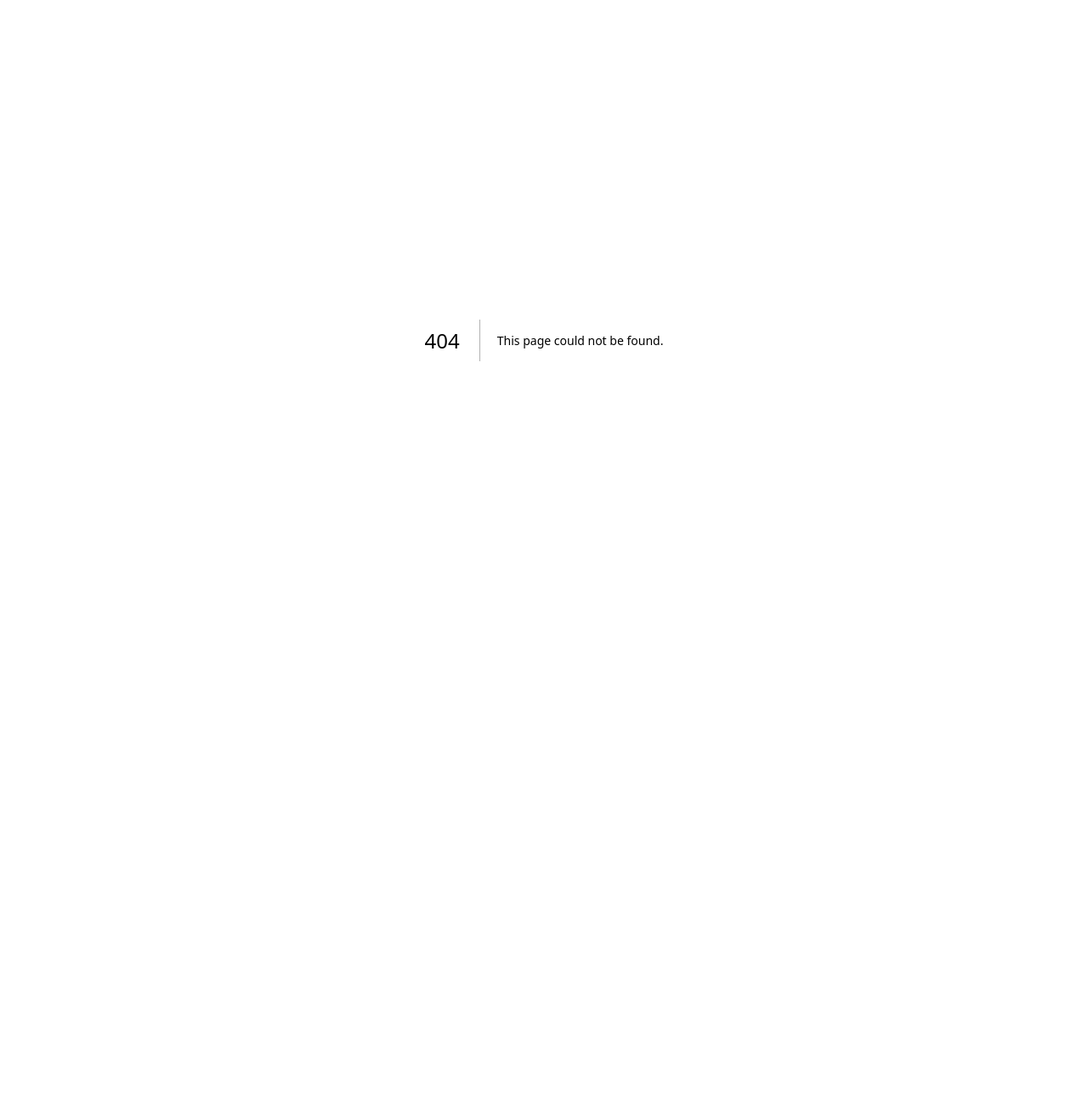
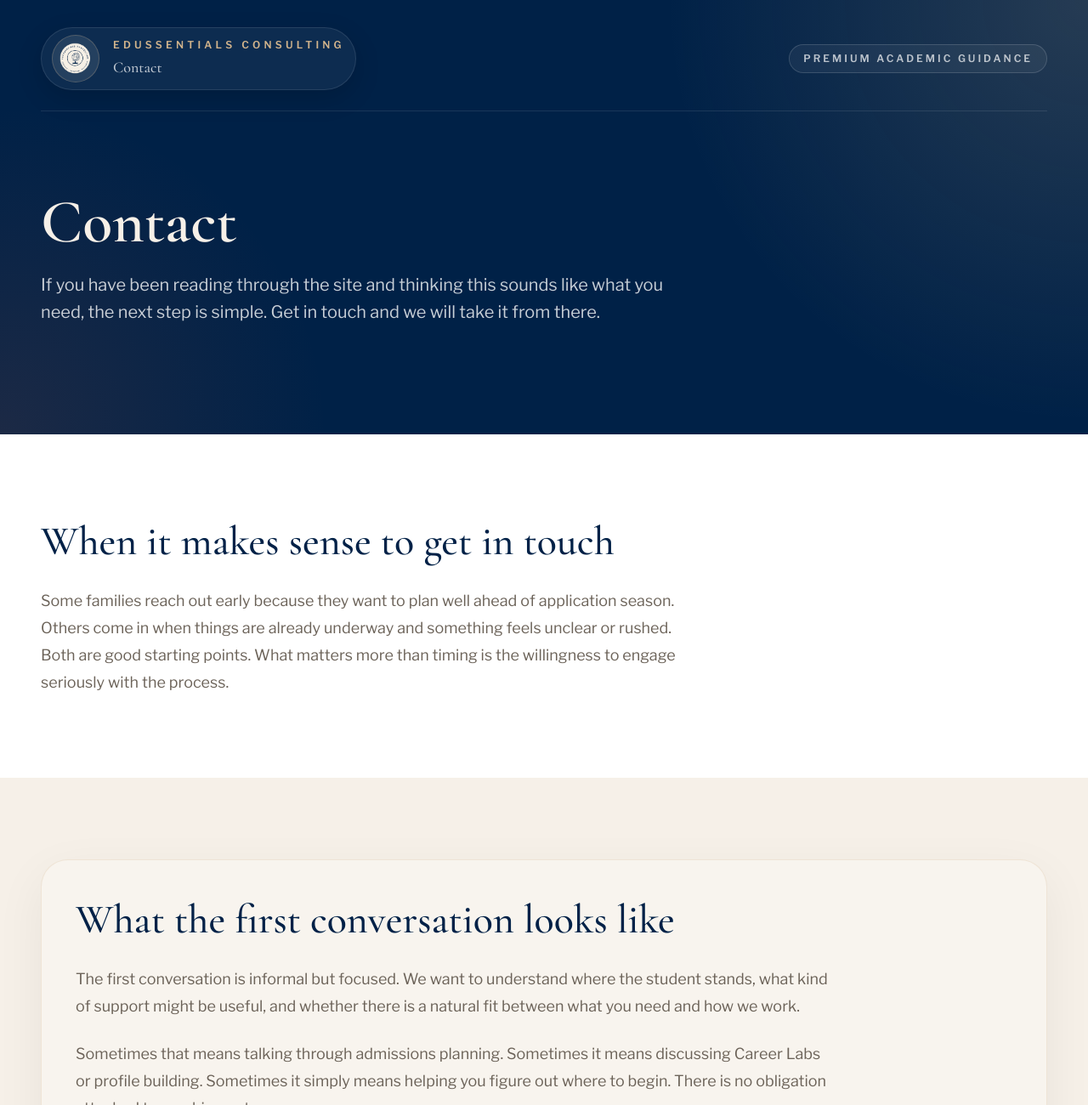
Before and after one commit to edussentialsconsulting/edussentials-site, a Next.js app: page /contact in a window 1280 px wide. Before the commit this address had no page. Shown: the top 1300 px of the page at 85% size. Before the commit the page ends 800 px from the top, so only its background shows below. Built offline with nearby package versions, Linux system fonts and the light colour scheme.

Commit message:
Implemented contact page

```diff
--- /dev/null
+++ b/app/contact/page.tsx
@@ -0,0 +1,167 @@
+import Image from "next/image";
+import { Cormorant_Garamond, Libre_Franklin } from "next/font/google";
+
+const displayFont = Cormorant_Garamond({
+  subsets: ["latin"],
+  weight: ["500", "600"],
+  style: ["normal", "italic"],
+});
+
+const bodyFont = Libre_Franklin({
+  subsets: ["latin"],
+  weight: ["400", "600"],
+});
+
+const lightLogoPath = "/Edulogo-Light.png";
+
+export default function ContactPage() {
+  return (
+    <main className={`${bodyFont.className} min-h-screen bg-[#f6f0e8] text-[#2A2420]`}>
+      {/* Hero Section */}
+      <section className="relative overflow-hidden bg-[#002147] text-[#f6f0e8]">
+        <div className="absolute inset-0 bg-[radial-gradient(circle_at_top_right,_rgba(210,180,140,0.18),_transparent_36%),radial-gradient(circle_at_bottom_left,_rgba(198,93,58,0.14),_transparent_28%)]" />
+        <div className="relative mx-auto w-full max-w-7xl px-6 py-8 sm:px-10 lg:px-12">
+          <div className="flex items-center justify-between gap-4 border-b border-white/10 pb-6">
+            <div className="flex items-center gap-4 rounded-full border border-white/10 bg-white/5 px-3 py-2 shadow-[0_10px_30px_rgba(0,0,0,0.15)]">
+              <div className="flex h-14 w-14 items-center justify-center rounded-full border border-[#d2b48c]/25 bg-[#f6f0e8]/10 p-2">
+                <Image
+                  src={lightLogoPath}
+                  alt="Edussentials Consulting logo"
+                  width={500}
+                  height={500}
+                  unoptimized
+                  className="h-full w-full object-contain"
+                />
+              </div>
+              <div>
+                <p className="text-xs font-semibold uppercase tracking-[0.35em] text-[#d2b48c]">
+                  Edussentials Consulting
+                </p>
+                <p className={`${displayFont.className} mt-1 text-lg font-medium italic text-white/75`}>
+                  Contact
+                </p>
+              </div>
+            </div>
+            <div className="hidden rounded-full border border-white/15 bg-white/5 px-4 py-2 text-xs font-semibold uppercase tracking-[0.25em] text-white/70 lg:block">
+              Premium Academic Guidance
+            </div>
+          </div>
+
+          <div className="py-16 lg:py-24">
+            <div className="max-w-4xl">
+              <h1
+                className={`${displayFont.className} max-w-4xl text-5xl font-semibold leading-[0.95] text-[#f6f0e8] sm:text-6xl lg:text-7xl`}
+              >
+                Contact
+              </h1>
+              <p className="mt-6 max-w-3xl text-lg leading-8 text-white/78 sm:text-xl">
+                If you have been reading through the site and thinking this sounds like what you need, the next step is simple. Get in touch and we will take it from there.
+              </p>
+            </div>
+          </div>
+        </div>
+      </section>
+
+      {/* When it makes sense to get in touch */}
+      <section className="bg-white">
+        <div className="mx-auto w-full max-w-7xl px-6 py-16 sm:px-10 lg:px-12 lg:py-24">
+          <div className="max-w-3xl">
+            <h2
+              className={`${displayFont.className} text-4xl font-medium leading-tight text-[#002147] sm:text-5xl`}
+            >
+              When it makes sense to get in touch
+            </h2>
+            <div className="mt-6 space-y-6 text-lg leading-8 text-[#6B6258]">
+              <p>
+                Some families reach out early because they want to plan well ahead of application season. Others come in when things are already underway and something feels unclear or rushed. Both are good starting points. What matters more than timing is the willingness to engage seriously with the process.
+              </p>
+            </div>
+          </div>
+        </div>
+      </section>
+
+      {/* What the first conversation looks like */}
+      <section className="border-b border-[#002147]/10 bg-[#f6f0e8]">
+        <div className="mx-auto w-full max-w-7xl px-6 py-16 sm:px-10 lg:px-12 lg:py-24">
+          <div className="rounded-[2rem] border border-[#d2b48c]/25 bg-[#f8f4ee] p-8 shadow-[0_18px_60px_rgba(42,36,32,0.06)] sm:p-10">
+            <div className="max-w-4xl">
+              <h2
+                className={`${displayFont.className} text-4xl font-medium leading-tight text-[#002147] sm:text-5xl`}
+              >
+                What the first conversation looks like
+              </h2>
+              <div className="mt-6 space-y-6 text-lg leading-8 text-[#6B6258]">
+                <p>
+                  The first conversation is informal but focused. We want to understand where the student stands, what kind of support might be useful, and whether there is a natural fit between what you need and how we work.
+                </p>
+                <p>
+                  Sometimes that means talking through admissions planning. Sometimes it means discussing Career Labs or profile building. Sometimes it simply means helping you figure out where to begin. There is no obligation attached to reaching out.
+                </p>
+              </div>
+            </div>
+          </div>
+        </div>
+      </section>
+
+      {/* Closing note and contact details */}
+      <section className="bg-white">
+        <div className="mx-auto w-full max-w-7xl px-6 py-16 sm:px-10 lg:px-12 lg:py-24">
+          <div className="max-w-3xl">
+            <p className="text-lg leading-8 text-[#6B6258]">
+              You can use the enquiry form below, or write to us directly. We typically respond within one working day.
+            </p>
+
+            <div className="mt-10 flex flex-col gap-6 sm:flex-row sm:gap-12">
+              <div>
+                <p className="text-xs font-semibold uppercase tracking-[0.35em] text-[#C65D3A]">
+                  Email
+                </p>
+                <a
+                  href="mailto:founder@edussentialsconsulting.com"
+                  className="mt-2 text-lg text-[#002147] hover:text-[#C65D3A] transition-colors"
+                >
+                  founder@edussentialsconsulting.com
+                </a>
+              </div>
+              <div>
+                <p className="text-xs font-semibold uppercase tracking-[0.35em] text-[#C65D3A]">
+                  Phone
+                </p>
+                <a
+                  href="tel:+917990082246"
+                  className="mt-2 text-lg text-[#002147] hover:text-[#C65D3A] transition-colors"
+                >
+                  +91 7990082246
+                </a>
+              </div>
+            </div>
+          </div>
+        </div>
+      </section>
+
+      {/* Primary CTA Section */}
+      <section className="bg-[#002147] text-[#f6f0e8]">
+        <div className="mx-auto w-full max-w-7xl px-6 py-16 sm:px-10 lg:px-12 lg:py-24">
+          <div className="rounded-[2rem] border border-white/10 bg-white/6 p-8 sm:p-10">
+            <div className="max-w-4xl">
+              <h2
+                className={`${displayFont.className} text-4xl font-medium leading-tight sm:text-5xl`}
+              >
+                Let's talk about what's next.
+              </h2>
+              <p className="mt-6 text-lg leading-8 text-[#f6f0e8]">
+                We are here to help you think through the right approach for your situation.
+              </p>
+              <a
+                href="https://docs.google.com/forms/d/e/1FAIpQLSdN_Jao6i_T3LMrkW2-r6XYsAuL7PxdWbrt3OJVX4agcLlbYg/viewform?usp=header"
+                className="mt-8 inline-flex items-center justify-center rounded-full bg-[#C65D3A] px-7 py-4 text-sm font-semibold uppercase tracking-[0.18em] text-white transition-transform duration-200 hover:-translate-y-0.5 hover:bg-[#b65232]"
+              >
+                Open Enquiry Form
+              </a>
+            </div>
+          </div>
+        </div>
+      </section>
+    </main>
+  );
+}
```
